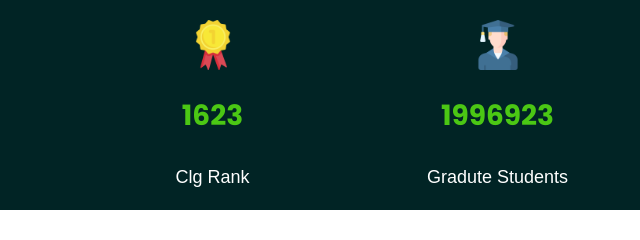
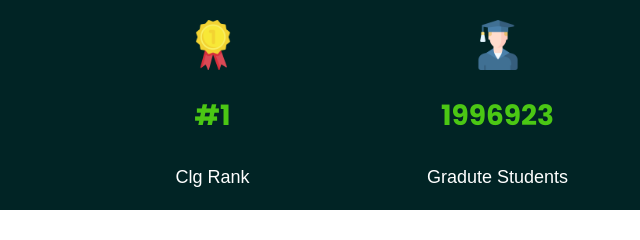
Before and after one commit to kirtan1608/aitweb, a plain HTML site: page index.html in a window 1280 px wide. Shown: the part 738-978 px from the top of the page, 0-640 px from the left. Drawn offline with nearby package versions, Linux system fonts and the light colour scheme; some packages are replaced by stand-ins of ours; files whose address does not match are found by name; a web font is replaced by a local one.

Commit message:
Update index.html

```diff
--- a/index.html
+++ b/index.html
@@ -134,7 +134,7 @@
                 <div class="col-xl-3 col-lg-3 col-md-3 co-sm-l2">
                     <div class="for_box">
                         <i><img style="width: 50px;height: 50px;"  src="img/rank.png" alt="#"/></i>
-                        <span>1623</span>
+                        <span>#1</span>
                         <h4>Clg Rank
                         </h4>
                     </div>
```
